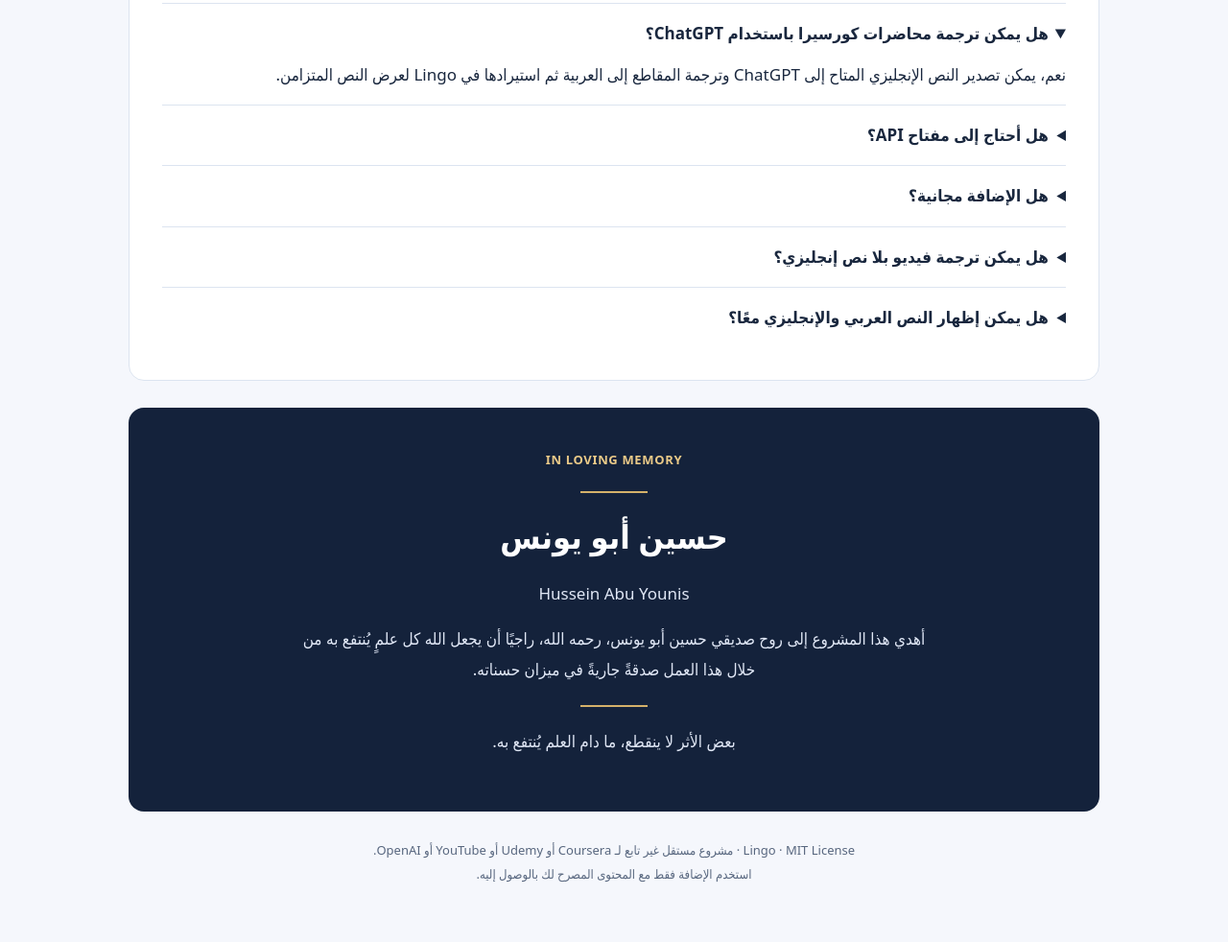
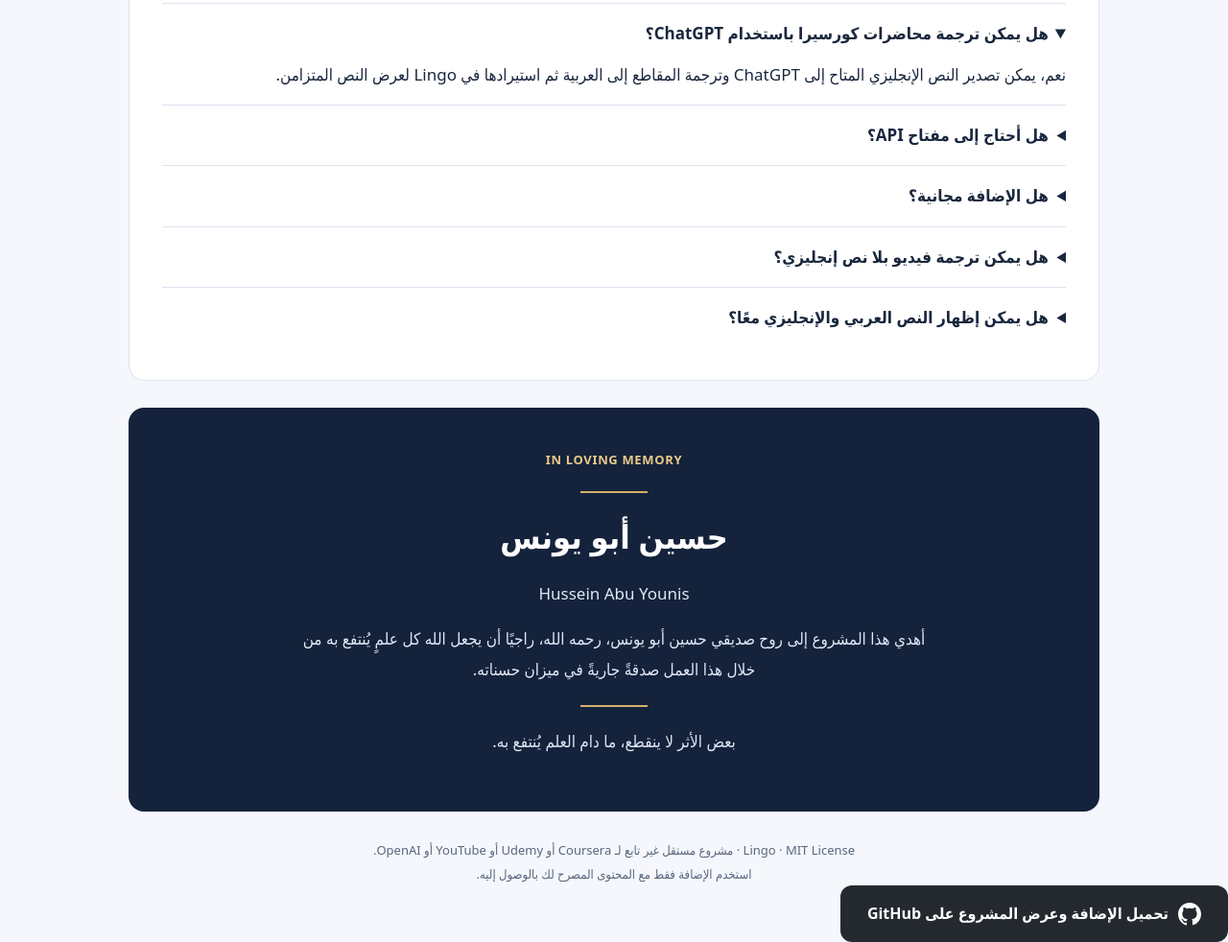
Before and after one commit to natso500/lingo-coursera, a plain HTML site: page index.html in a window 1280 px wide. Shown: the part 2646-3628 px from the top of the page at 96% size. Before the commit the page ends 3569 px from the top, so only its background shows below. Drawn offline with Linux system fonts and the light colour scheme.

Commit message:
Update index.html

```diff
--- a/index.html
+++ b/index.html
@@ -19,3 +19,39 @@
 <section><h2>ثلاث منصات. تجربة تعليمية واحدة.</h2><div class="grid"><article class="platform"><h3 lang="en" dir="ltr">Coursera Lingo</h3><p>ترجمة الدورات والمحاضرات والشهادات المهنية إلى العربية.</p></article><article class="platform"><h3 lang="en" dir="ltr">YouTube Lingo</h3><p>إضافة مخصصة لترجمة النصوص المتاحة في فيديوهات يوتيوب التعليمية.</p></article><article class="platform"><h3 lang="en" dir="ltr">Udemy Lingo</h3><p>إضافة مخصصة لترجمة كورسات يوديمي إلى العربية.</p></article></div><p style="margin-top:18px">تستهدف الإضافات الثلاث الخصائص الأساسية وتجربة الاستخدام نفسها؛ قد يختلف الأداء والتوافق حسب المنصة. روابط المستودعات الأخرى تُضاف عند توفرها.</p></section>
 <section id="faq"><h2>أسئلة شائعة حول ترجمة كورسات كورسيرا</h2><details open><summary>هل يمكن ترجمة محاضرات كورسيرا باستخدام ChatGPT؟</summary><p>نعم، يمكن تصدير النص الإنجليزي المتاح إلى ChatGPT وترجمة المقاطع إلى العربية ثم استيرادها في Lingo لعرض النص المتزامن.</p></details><details><summary>هل أحتاج إلى مفتاح API؟</summary><p>لا يحتاج الوضع اليدوي إلى مفتاح API. الوضع التلقائي مصمم لاستخدام اشتراك مؤهل ومساعد محلي دون مفتاح OpenAI API شخصي، وهو تجريبي.</p></details><details><summary>هل الإضافة مجانية؟</summary><p>الإضافة مفتوحة المصدر وفق ترخيص MIT. أما الاشتراك المؤهل لخدمة الترجمة التلقائية فليس مجانيًا بالضرورة.</p></details><details><summary>هل يمكن ترجمة فيديو بلا نص إنجليزي؟</summary><p>لا، تحتاج النسخة الحالية إلى نص ترجمة إنجليزي متاح ومدعوم، ولا تشمل التعرف على الصوت أو الدبلجة.</p></details><details><summary>هل يمكن إظهار النص العربي والإنجليزي معًا؟</summary><p>نعم، صُممت Lingo لعرض النصين بالتزامن مع المحاضرة، مع التحكم بحجم الخط وموضعه.</p></details></section>
 <section class="memory" id="dedication"><div class="eyebrow" lang="en">IN LOVING MEMORY</div><div class="rule"></div><h2>حسين أبو يونس</h2><p lang="en" dir="ltr">Hussein Abu Younis</p><p>أهدي هذا المشروع إلى روح صديقي حسين أبو يونس، رحمه الله، راجيًا أن يجعل الله كل علمٍ يُنتفع به من خلال هذا العمل صدقةً جاريةً في ميزان حسناته.</p><div class="rule"></div><p>بعض الأثر لا ينقطع، ما دام العلم يُنتفع به.</p></section></main><footer class="wrap">Lingo · MIT License · مشروع مستقل غير تابع لـ Coursera أو Udemy أو YouTube أو OpenAI.<br>استخدم الإضافة فقط مع المحتوى المصرح لك بالوصول إليه.</footer></body></html>
+<a href="https://github.com/natso500/lingo-coursera"
+   target="_blank"
+   rel="noopener noreferrer"
+   style="display:inline-flex;
+          align-items:center;
+          gap:10px;
+          padding:14px 28px;
+          background:#24292f;
+          color:#ffffff;
+          border-radius:12px;
+          text-decoration:none;
+          font-weight:bold;
+          font-size:16px;">
+
+    <svg width="24" height="24" viewBox="0 0 24 24"
+         fill="currentColor">
+        <path d="M12 0C5.37 0 0 5.37 0 12c0 5.3
+        3.44 9.8 8.21 11.39.6.11.82-.26.82-.58
+        0-.29-.01-1.04-.02-2.04-3.34.73-4.04-1.61
+        -4.04-1.61-.55-1.39-1.33-1.76-1.33-1.76
+        -1.09-.74.08-.73.08-.73 1.2.08 1.84 1.23
+        1.84 1.23 1.07 1.83 2.81 1.3 3.49.99
+        .11-.78.42-1.3.76-1.6-2.67-.3-5.47-1.33
+        -5.47-5.93 0-1.31.47-2.38 1.23-3.22
+        -.12-.3-.53-1.52.12-3.17 0 0 1.01-.32
+        3.3 1.23a11.5 11.5 0 0 1 6 0c2.29-1.55
+        3.3-1.23 3.3-1.23.65 1.65.24 2.87.12 3.17
+        .77.84 1.23 1.91 1.23 3.22 0 4.61-2.81
+        5.62-5.49 5.92.43.37.82 1.1.82 2.22
+        0 1.6-.01 2.89-.01 3.28 0 .32.22.69
+        .83.57A12 12 0 0 0 24 12C24 5.37
+        18.63 0 12 0z"/>
+    </svg>
+
+    تحميل الإضافة وعرض المشروع على GitHub
+</a>
```
